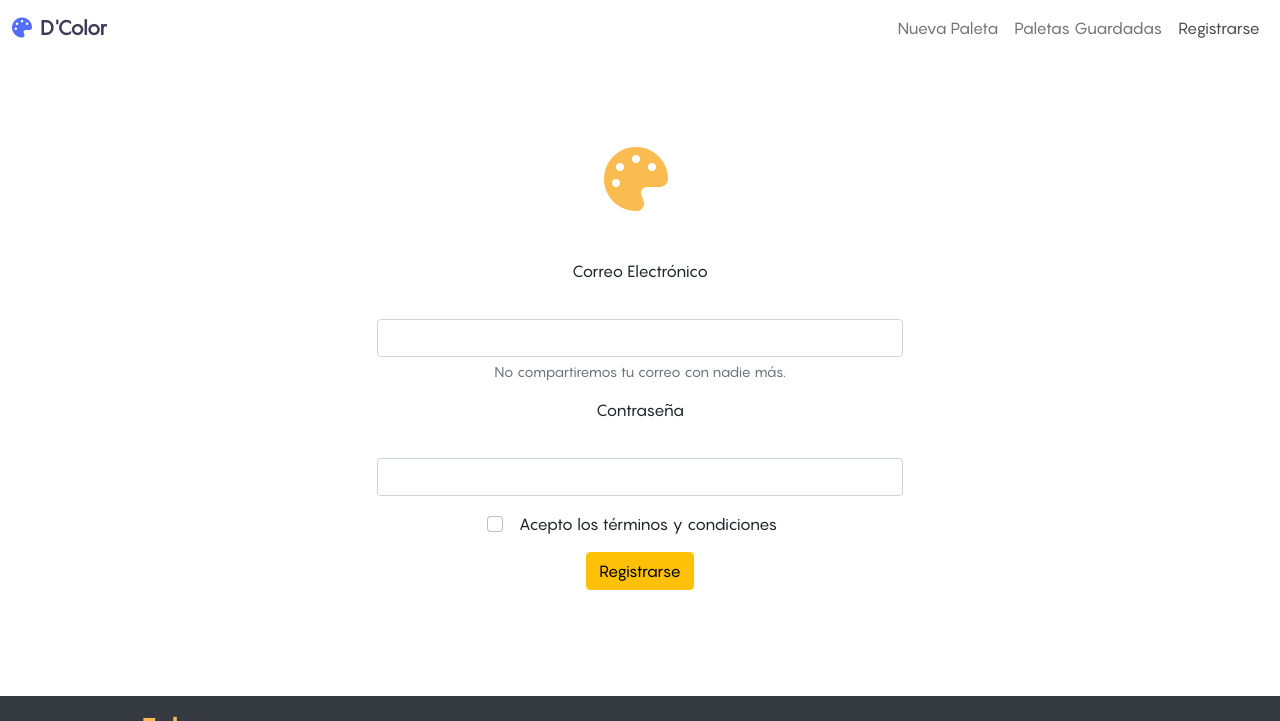
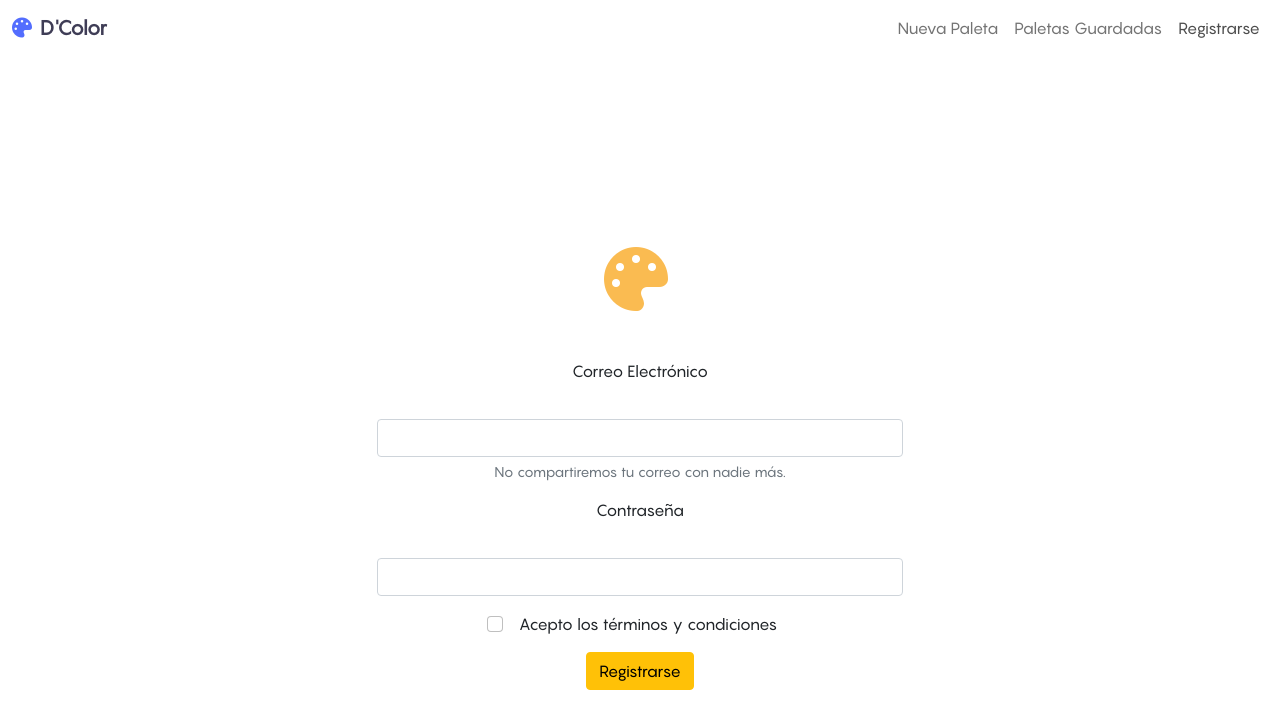
Before and after one commit to dalessandro07/d-color, a website: page index.html in a window 1280 px wide. Both pictures are taken after a click on the link "Registrarse". Shown: the top 721 px of the page. Drawn offline with nearby package versions, Linux system fonts and the light colour scheme; some packages are replaced by stand-ins of ours; no server answers; a script that the page names is missing.

Commit message:
bugs fixed

```diff
--- a/css/styles.css
+++ b/css/styles.css
@@ -228,7 +228,7 @@ input:focus {
     justify-content: center;
     align-items: center;
     width: 100%;
-    height: 80vh;
+    height: 105vh;
     text-align: center;
 }
 
```
